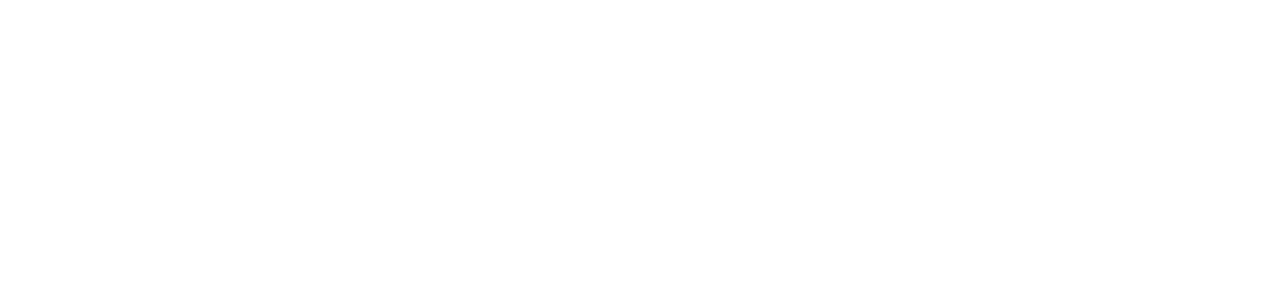
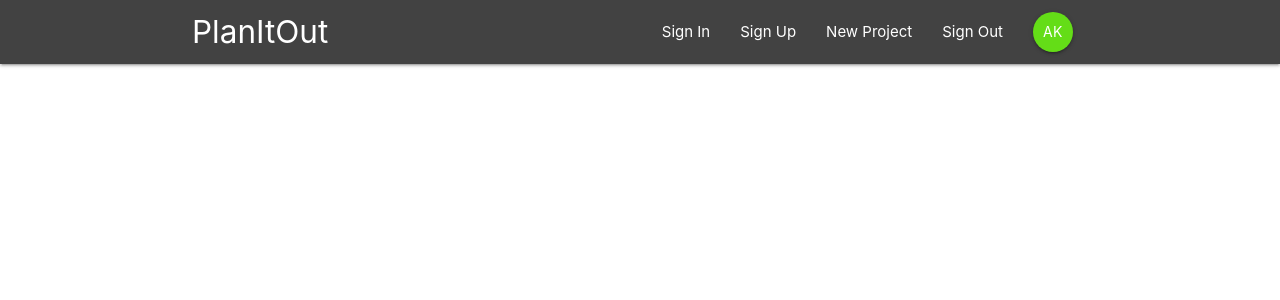
Before and after one commit to adamxkabbara/PlanItOut, a React (Create React App) app: page / in a window 1280 px wide. Shown: the top 300 px of the page. Built offline with nearby package versions, Linux system fonts and the light colour scheme.

Commit message:
[Navbar]: Outline for Navbar created.

```diff
--- a/src/App.js
+++ b/src/App.js
@@ -1,12 +1,13 @@
 import React, { Component } from 'react';
 import { BrowserRouter } from 'react-router-dom';
+import Navbar from './components/layout/Navbar';
 
 class App extends Component {
     render() {
         return (
           <BrowserRouter>
               <div className="App">
-
+                  <Navbar />
               </div>
           </BrowserRouter>
           );
--- a/src/components/layout/Navbar.js
+++ b/src/components/layout/Navbar.js
@@ -0,0 +1,20 @@
+import React from 'react';
+import { Link } from 'react-router-dom';
+import SignedInLinks from './SignedInLinks'
+import SignedOutLinks from './SignedOutLinks'
+
+function NavBar() {
+    return (
+        <nav>
+            <div className='nav-wrapper grey darken-3'>
+                <div className="container">
+                    <Link to='/' className='brand-logo'>PlanItOut</Link>
+                    <SignedInLinks />
+                    <SignedOutLinks />
+                </div>
+            </div>
+        </nav>
+    )
+}
+
+export default NavBar;
--- /dev/null
+++ b/src/components/layout/SignedInLinks.js
@@ -0,0 +1,20 @@
+import React from 'react';
+import { NavLink } from 'react-router-dom';
+
+function SignedInLinks() {
+    return (
+        <ul className="right">
+            <li>
+                <NavLink to='/'>New Project</NavLink>
+            </li>
+            <li>
+                <NavLink to='/'>Sign Out</NavLink>
+            </li>
+            <li>
+                <NavLink to='/' className='btn btn-floating light-green accent-4'>AK</NavLink>
+            </li>
+        </ul>
+    )
+}
+
+export default SignedInLinks;
--- /dev/null
+++ b/src/components/layout/SignedOutLinks.js
@@ -0,0 +1,17 @@
+import React from 'react';
+import { NavLink } from 'react-router-dom';
+
+function SignedOutLinks() {
+    return (
+        <ul className='right'>
+            <li>
+                <NavLink to='/' className=''>Sign In</NavLink>
+            </li>
+            <li>
+                <NavLink to='/' className=''>Sign Up</NavLink>
+            </li>
+        </ul>
+    )
+}
+
+export default SignedOutLinks;
```
Also changed, not shown: src/components/layout/SignInLink.js (deleted), src/components/layout/SignOutLink.js (deleted).
